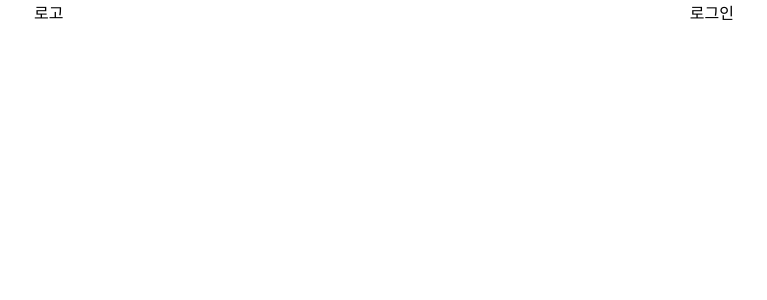
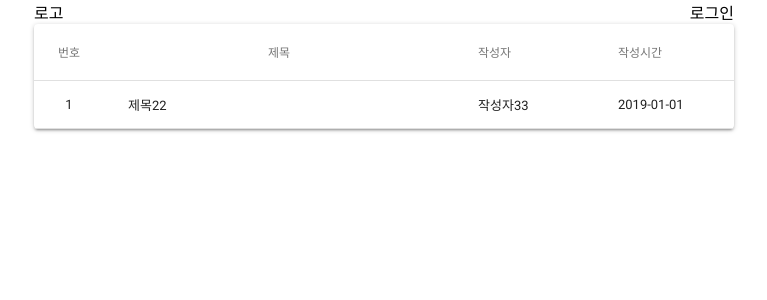
Before and after one commit to rival6821/react-board-front-end, a React (Create React App) app: page / in a window 1280 px wide. Shown: the top 300 px of the page, without its empty margins (256-1023 px from the left). Built offline with nearby package versions, Linux system fonts and the light colour scheme.

Commit message:
리스트 페이지, material 작업

```diff
--- a/package.json
+++ b/package.json
@@ -3,6 +3,7 @@
   "version": "0.1.0",
   "private": true,
   "dependencies": {
+    "@material-ui/core": "^3.9.3",
     "classnames": "^2.2.6",
     "cross-env": "^5.2.0",
     "node-sass": "^4.12.0",
--- a/src/App.js
+++ b/src/App.js
@@ -1,11 +1,16 @@
 import React from 'react';
+
 import Header from 'components/Header';
+import List from 'components/List';
+
 import 'styles/common.scss';
 
 function App() {
   return (
     <div className="App">
+      <link rel="stylesheet" href="https://fonts.googleapis.com/css?family=Roboto:300,400,500" />
       <Header/>
+      <List/>
     </div>
   );
 }
--- a/src/components/Header/index.js
+++ b/src/components/Header/index.js
@@ -6,10 +6,10 @@ const cx = classNames.bind(styles);
 const Header = () => {
     return (
         <div className={cx('header')}>
-            <div className={cx('logo')}>
+            <div className={cx('logo','left')}>
                 로고
             </div>
-            <div className={cx('login')}>
+            <div className={cx('login','right')}>
                 로그인
             </div>
         </div>
--- /dev/null
+++ b/src/components/List/index.js
@@ -0,0 +1,39 @@
+import React from 'react'
+import Table from '@material-ui/core/Table';
+import TableBody from '@material-ui/core/TableBody';
+import TableCell from '@material-ui/core/TableCell';
+import TableHead from '@material-ui/core/TableHead';
+import TableRow from '@material-ui/core/TableRow';
+import Paper from '@material-ui/core/Paper';
+import classNames from 'classnames/bind';
+
+import styles from 'styles/common.scss';
+const cx = classNames.bind(styles);
+
+
+const List = () => {
+    return (
+        <Paper className={cx('lists')}>
+            <Table className={cx('table')}>
+                <TableHead>
+                    <TableRow>
+                        <TableCell align="center" className={cx('row1')}>번호</TableCell>
+                        <TableCell align="center" className={cx('row2')}>제목</TableCell>
+                        <TableCell className={cx('row3')}>작성자</TableCell>
+                        <TableCell className={cx('row4')}>작성시간</TableCell>
+                    </TableRow>
+                </TableHead>
+                <TableBody>
+                    <TableRow>
+                        <TableCell align="center" className={cx('row1')}>1</TableCell>
+                        <TableCell align="left" className={cx('row2')}>제목22</TableCell>
+                        <TableCell className={cx('row3')}>작성자33</TableCell>
+                        <TableCell className={cx('row4')}>2019-01-01</TableCell>
+                    </TableRow>
+                </TableBody>
+            </Table>
+        </Paper >
+    );
+}
+
+export default List;
--- a/src/styles/common.scss
+++ b/src/styles/common.scss
@@ -1,3 +1,4 @@
 @import 'base';
 @import 'global';
 @import 'header';
+@import 'list';
--- a/src/styles/header.scss
+++ b/src/styles/header.scss
@@ -1,6 +1,10 @@
 .header{
     display: flex;
-    .logo{
+    &>.left{
         flex: 1;
     }
+    &>.right{
+        flex: 1;
+        text-align: right;
+    }
 }
--- /dev/null
+++ b/src/styles/list.scss
@@ -0,0 +1,20 @@
+.lists{
+    .table{
+        th,td{
+            padding:4px 24px;
+        }
+        .row1{
+            width:10%;
+            padding:4px 15px;
+        }
+        .row2{
+            width:50%;
+        }
+        .row3{
+            width:20%;
+        }
+        .row4{
+            width:20%;
+        }
+    }
+}
```
Also changed, not shown: 1 other file (tests, documents, lock files or other folders).
